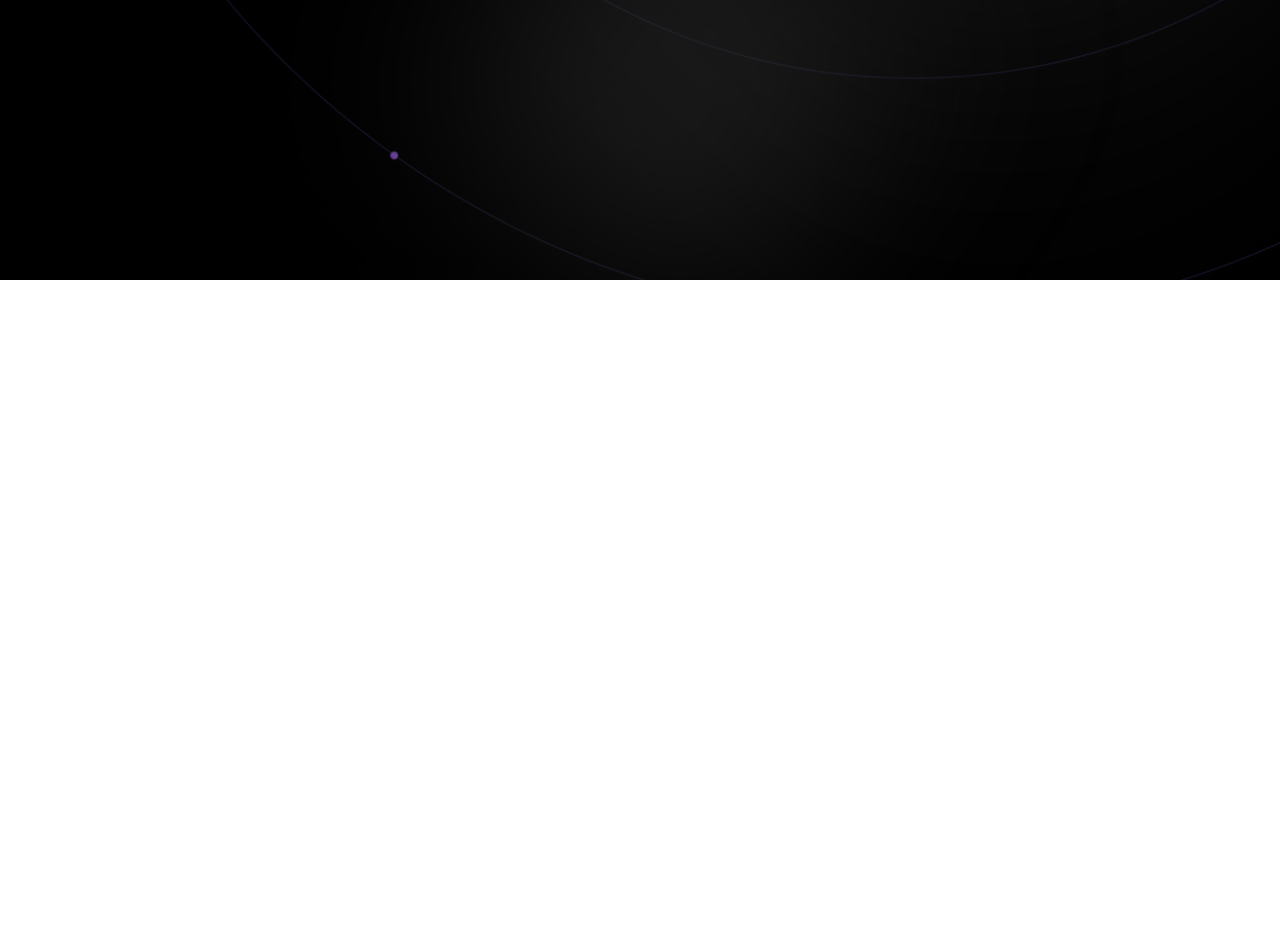
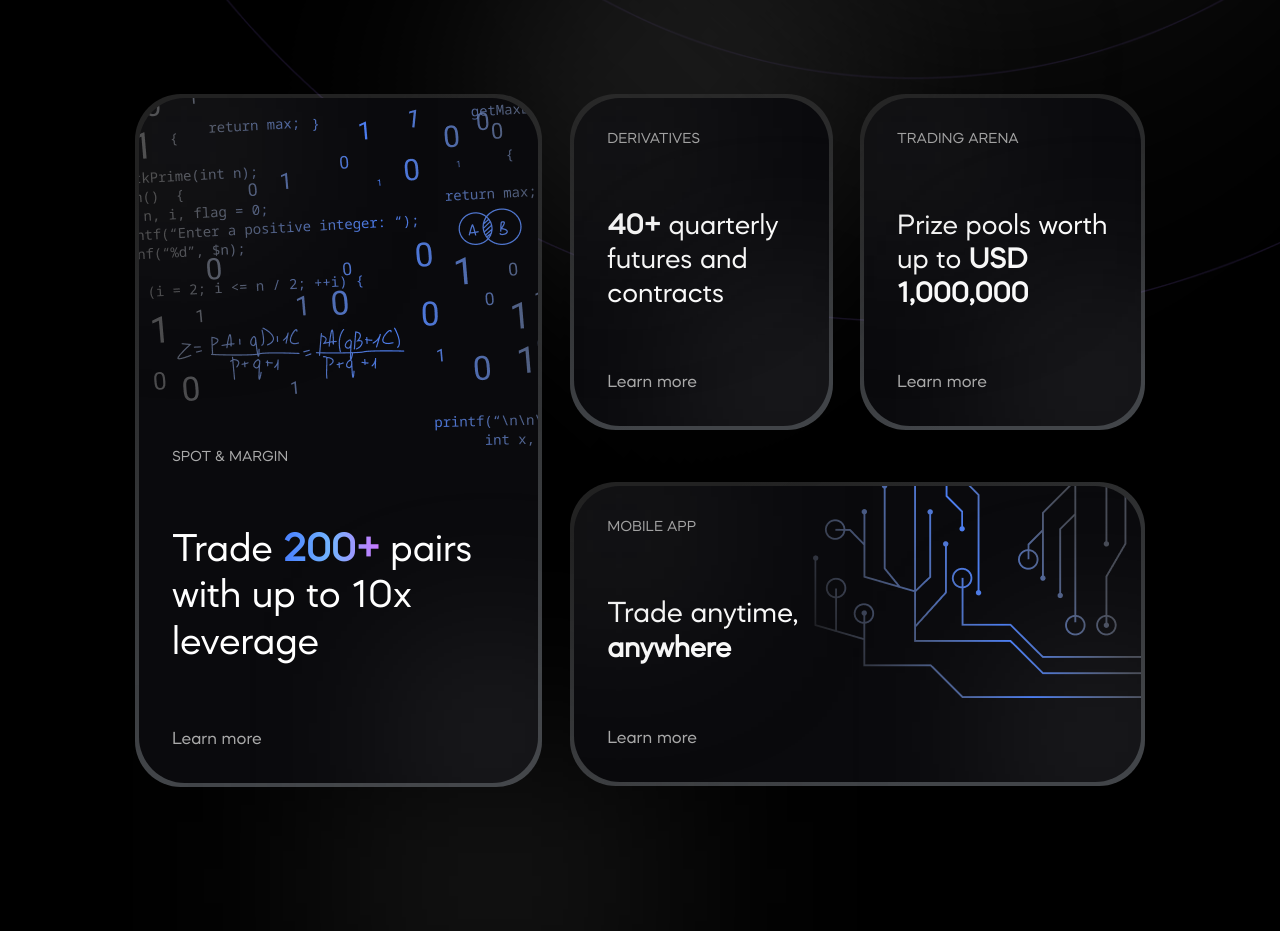
Before and after one commit to MaxPyvovarov/Crypto-Trading, a React (Vite) app: page / in a window 1280 px wide. Shown: the part 2220-3151 px from the top of the page. Before the commit the page ends 2500 px from the top, so only its background shows below. Built offline with nearby package versions, Linux system fonts and the light colour scheme.

Commit message:
Community section

```diff
--- a/src/App.jsx
+++ b/src/App.jsx
@@ -1,6 +1,6 @@
 import styles from './App.module.scss';
 
-import {Navbar, Home, Technologies, Scheme} from './components';
+import {Navbar, Home, Technologies, Scheme, Community} from './components';
 import {banner, circles} from './assets';
 
 const App = () => (
@@ -12,6 +12,7 @@ const App = () => (
 			<Technologies />
 			<img src={circles} alt='background' className={styles.circles} />
 			<Scheme />
+			<Community />
 		</div>
 	</div>
 );
--- /dev/null
+++ b/src/components/Community/Community.jsx
@@ -0,0 +1,63 @@
+import React from 'react';
+
+import styles from './Community.module.scss';
+import {form1, form2} from '../../assets';
+
+const Community = () => {
+	return (
+		<section id='community' className={styles.community}>
+			<div>
+				<div className={styles.formWrapper}>
+					<div className={`${styles.form} ${styles.spot}`}>
+						<img src={form1} alt='background' />
+						<div>
+							<h5>Spot & Margin</h5>
+							<p>
+								Trade <span className='text-gradient'>200+</span> pairs with up
+								to 10x leverage
+							</p>
+							<a href='#'>Learn more</a>
+						</div>
+					</div>
+				</div>
+			</div>
+			<div className={styles.form__right}>
+				<div className={styles.form__top}>
+					<div className={styles.formWrapper}>
+						<div className={`${styles.form} ${styles.derivatives}`}>
+							<h5>Derivatives</h5>
+							<p>
+								<span className={styles.highlight}>40+</span> quarterly futures
+								and contracts
+							</p>
+							<a href='#'>Learn more</a>
+						</div>
+					</div>
+					<div className={styles.formWrapper}>
+						<div className={`${styles.form} ${styles.arena}`}>
+							<h5>Trading Arena</h5>
+							<p>
+								Prize pools worth up to
+								<span className={styles.highlight}> USD 1,000,000</span>
+							</p>
+							<a href='#'>Learn more</a>
+						</div>
+					</div>
+				</div>
+				<div className={styles.formWrapper}>
+					<div className={`${styles.form} ${styles.mobileApp}`}>
+						<h5>Mobile App</h5>
+						<p>
+							Trade anytime,
+							<span className={styles.highlight}> anywhere</span>
+						</p>
+						<a href='#'>Learn more</a>
+						<img src={form2} alt='background' />
+					</div>
+				</div>
+			</div>
+		</section>
+	);
+};
+
+export default Community;
--- /dev/null
+++ b/src/components/Community/Community.module.scss
@@ -0,0 +1,152 @@
+.community {
+	display: flex;
+	align-items: stretch;
+	gap: 1.6rem;
+	margin: 10rem 0 8rem;
+	position: relative;
+
+	&:after {
+		content: ' ';
+		position: absolute;
+		bottom: -13rem;
+		left: 10rem;
+		width: 20rem;
+		height: 15rem;
+		background: linear-gradient(
+			0deg,
+			rgba(87, 87, 87, 0.23),
+			rgba(87, 87, 87, 0.23)
+		);
+		filter: blur(100px);
+		z-index: 1;
+	}
+}
+
+.form {
+	display: flex;
+	flex-direction: column;
+	align-items: flex-start;
+	background: #0a0a0d;
+	border-radius: 46px;
+	overflow: hidden;
+	position: relative;
+	padding: 1.83rem;
+	z-index: 5;
+
+	&:before {
+		content: ' ';
+		position: absolute;
+		top: 0;
+		left: 0;
+		width: 5rem;
+		height: 5rem;
+		background: rgba(85, 85, 85, 0.8);
+		filter: blur(97px);
+	}
+
+	&:after {
+		content: ' ';
+		position: absolute;
+		bottom: 0;
+		right: 0;
+		width: 5rem;
+		height: 5rem;
+		background: rgba(200, 200, 200, 0.5);
+		filter: blur(97px);
+	}
+
+	h5 {
+		text-transform: uppercase;
+		font-size: 0.83rem;
+		color: #aaa;
+		font-weight: 500;
+	}
+
+	p {
+		margin: 3.38rem 0;
+		font-size: 1.66rem;
+	}
+
+	a {
+		color: #aaa;
+		transition: color 0.3s ease-in-out;
+
+		&:hover {
+			color: #fff;
+		}
+	}
+
+	&Wrapper {
+		padding: 1rem;
+		position: relative;
+		background: linear-gradient(343.47deg, #424549 14.39%, #222222 89.15%);
+		border-radius: 46px;
+		padding: 4px;
+	}
+
+	&__right {
+		display: flex;
+		flex-direction: column;
+		gap: 2.85rem;
+	}
+
+	&__top {
+		display: flex;
+		align-items: center;
+		gap: 1.5rem;
+	}
+}
+
+.spot {
+	img {
+		position: absolute;
+		top: 0;
+		left: 0;
+		right: 0;
+		z-index: 1;
+	}
+
+	span {
+		font-weight: 600;
+	}
+
+	p {
+		font-size: 2.22rem;
+		line-height: 2.6rem;
+	}
+
+	div {
+		margin-top: 17.67rem;
+		z-index: 5;
+	}
+}
+
+.derivatives {
+	p {
+		font-size: 1.6rem;
+	}
+}
+
+.arena {
+	p {
+		font-size: 1.6rem;
+	}
+}
+
+.mobileApp {
+	p {
+		max-width: 14rem;
+	}
+
+	img {
+		position: absolute;
+		top: 0;
+		right: 0;
+		z-index: 1;
+	}
+}
+
+.highlight {
+	color: #fff;
+	font-weight: 600;
+}
--- a/src/components/Forms/Forms.jsx
+++ /dev/null
@@ -1,9 +0,0 @@
-import React from 'react';
-
-import styles from './Forms.module.scss';
-
-const Forms = () => {
-	return <div>Forms</div>;
-};
-
-export default Forms;
--- a/src/components/Scheme/Scheme.module.scss
+++ b/src/components/Scheme/Scheme.module.scss
@@ -6,7 +6,7 @@
 	gap: 2.5rem;
 	margin: 10rem 0;
 	position: relative;
-	z-index: 4;
+	z-index: 5;
 
 	&:before {
 		content: ' ';
--- a/src/components/index.js
+++ b/src/components/index.js
@@ -1,7 +1,7 @@
 import Navbar from './Navbar/Navbar';
 import Home from './Home/Home';
 import Technologies from './Technologies/Technologies';
-import Forms from './Forms/Forms';
+import Community from './Community/Community';
 import Scheme from './Scheme/Scheme';
 
-export {Navbar, Home, Technologies, Forms, Scheme};
+export {Navbar, Home, Technologies, Community, Scheme};
```
Also changed, not shown: src/components/Forms/Forms.module.scss (deleted).
